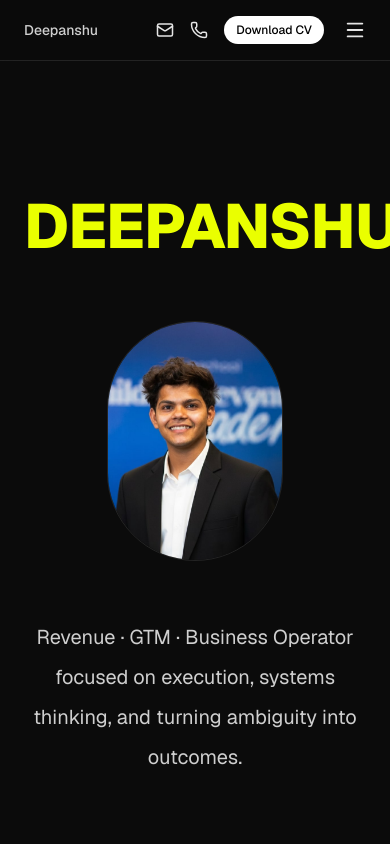
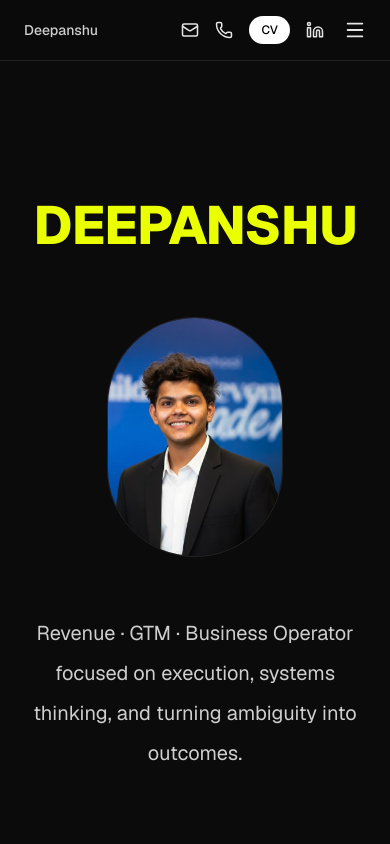
Before and after one commit to deepanshu2205/myportfolio, a Next.js app: page / in a window 390 px wide. Shown: the top 844 px of the page. Built offline with nearby package versions, Linux system fonts and the light colour scheme.

Commit message:
linkedin added and h1 optimized

```diff
--- a/app/page.tsx
+++ b/app/page.tsx
@@ -1,7 +1,7 @@
 'use client';
 
 import { useState } from 'react';
-import { Mail, Phone, Download, Menu, X } from 'lucide-react';
+import { Mail, Phone, Download, Menu, X, Linkedin } from 'lucide-react';
 import { motion, useScroll, useTransform } from 'framer-motion';
 
 export default function Page() {
@@ -41,8 +41,18 @@ export default function Page() {
   download
   className="px-3 py-1.5 bg-white text-black rounded-full text-xs font-medium hover:bg-[#eaff00] transition"
 >
-  Download CV
+  CV
 </a>
+
+  <a
+    href="https://www.linkedin.com/in/deepanshu-profile/"
+    target="_blank"
+    rel="noopener noreferrer"
+    className="hover:text-[#eaff00] transition"
+  >
+    <Linkedin size={18} />
+  </a>
+
 
 
       {/* MOBILE MENU BUTTON */}
@@ -224,15 +234,30 @@ function Hero() {
 
   return (
     <div className="relative max-w-7xl w-full text-center">
+      <div className="w-full max-w-[100vw] overflow-hidden flex justify-center">
   <motion.h1
     initial={{ opacity: 0, y: 40 }}
     animate={{ opacity: 1, y: 0 }}
     transition={{ duration: 0.8 }}
-        style={{ letterSpacing: 'clamp(-0.05em, -0.02vw, -0.02em)' }}
-        className="text-[16vw] sm:text-[14vw] md:text-[12vw] leading-none font-extrabold text-[#eaff00]"
+    style={{
+      letterSpacing: 'clamp(-0.03em, -0.01vw, -0.02em)',
+    }}
+    className="
+      px-3
+      text-[13.8vw]
+      sm:text-[14vw]
+      md:text-[12vw]
+      leading-none
+      font-extrabold
+      text-[#eaff00]
+      whitespace-nowrap
+    "
   >
     DEEPANSHU
   </motion.h1>
+</div>
+
+
 
       <motion.div style={{ y: imageY }} className="mt-16 flex justify-center">
         <div className="w-44 h-60 sm:w-52 sm:h-72 md:w-56 md:h-72 rounded-full overflow-hidden border border-white/10">
```
Lines whose indentation alone changed are shown as unchanged.
